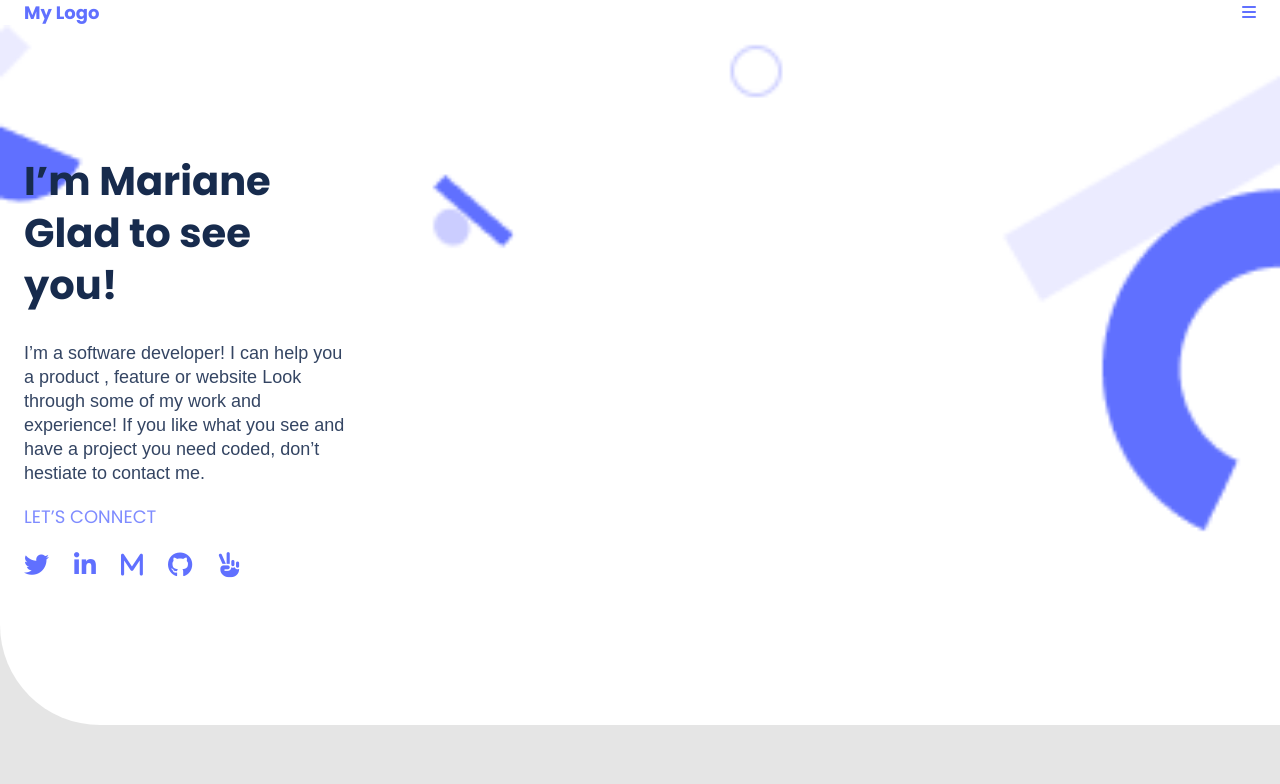
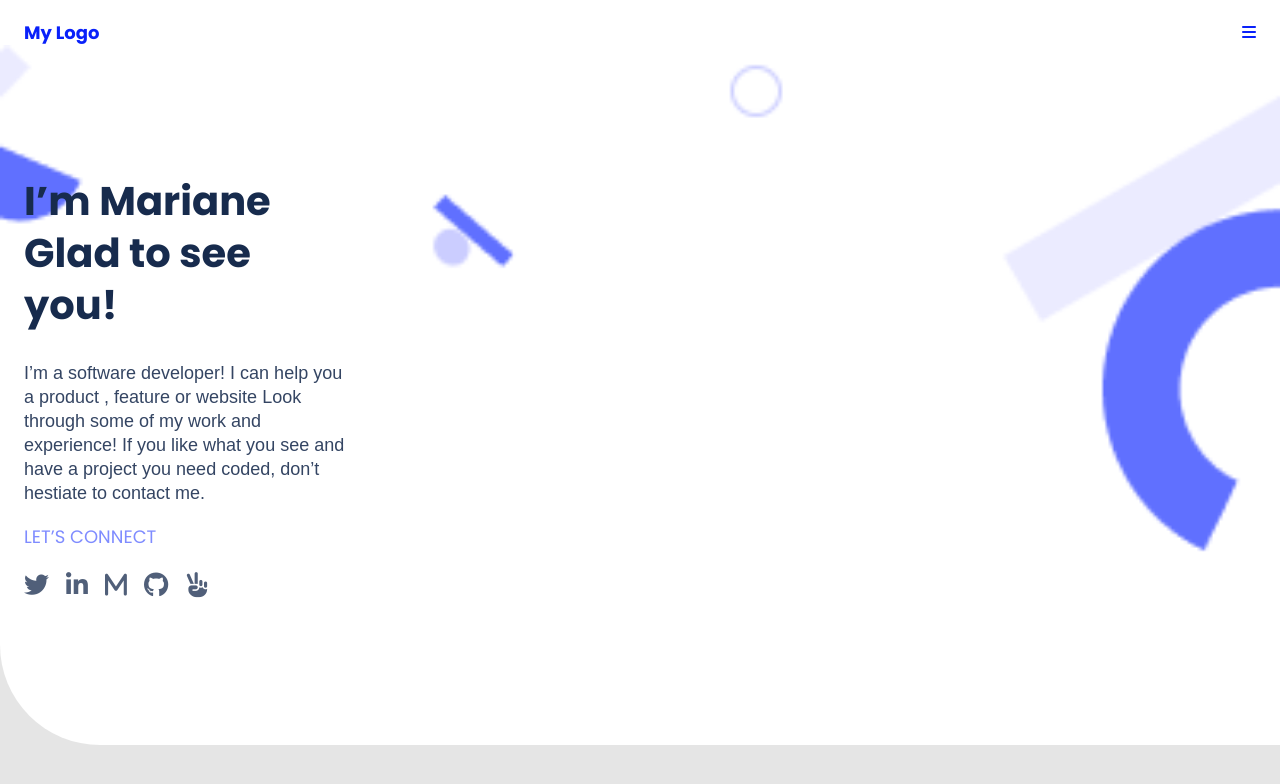
Before and after one commit to Irirwanirira/My-portofolio, a plain HTML site: page index.html in a window 1280 px wide. Drawn offline with Linux system fonts and the light colour scheme.

Commit message:
Modified readme file

```diff
--- a/style.css
+++ b/style.css
@@ -11,7 +11,8 @@ body {
   display: flex;
   justify-content: space-between;
   align-items: center;
-  color: #6070ff;
+  color: #0921fa;
+  padding-top: 20px;
   padding-left: 24px;
   padding-right: 24px;
   background-color: #fff;
@@ -21,11 +22,11 @@ body {
   font-weight: 700;
   font-size: 18px;
   line-height: 20px;
+  color: #0921fa;
 }
 
 a {
   text-decoration: none;
-  color: #6070ff;
 }
 
 .introduction {
@@ -58,7 +59,6 @@ h1 {
   font-weight: 400;
   line-height: 24px;
   flex: none;
-  order: 1;
   width: 327px;
   height: 146px;
 }
@@ -70,7 +70,6 @@ h1 {
   font-size: 18px;
   font-weight: 500;
   font-style: normal;
-  width: px;
   height: 24px;
 }
 
@@ -78,7 +77,7 @@ h1 {
   display: flex;
   justify-content: space-between;
   align-items: flex-start;
-  color: #505f79;
+  /* color: #505f79; */
 }
 
 ul {
@@ -86,12 +85,15 @@ ul {
   margin: 0;
   font: bolder;
   font-size: 25px;
-  color: #505f79;
-  word-spacing: 18px;
+  word-spacing: 10px;
 }
 
 li {
   display: inline;
 }
 
+ul li i {
+    color: #505f79;
+}
+
 /* end */
```
Also changed, not shown: README.md.
